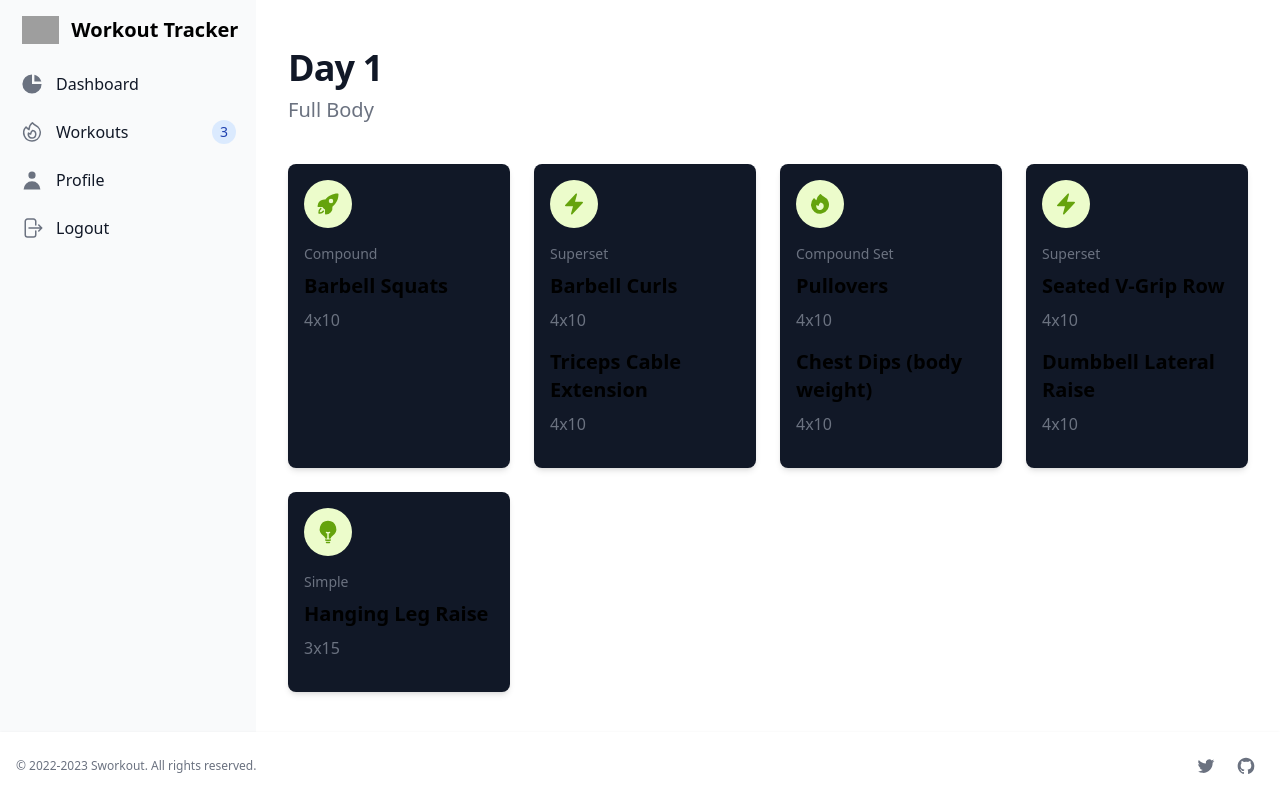
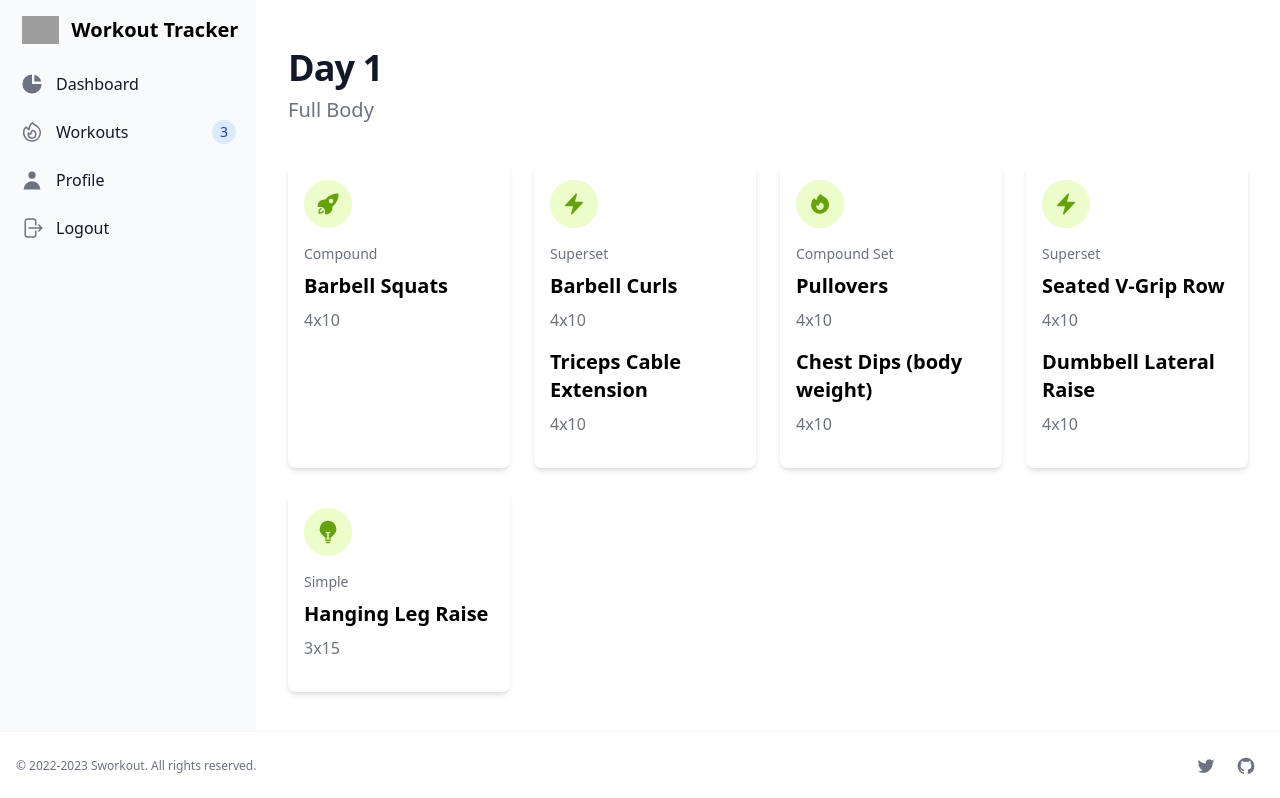
Before and after one commit to rannien/workout-nuxt, a Nuxt app: page /plan in a window 1280 px wide. Shown: the top 798 px of the page. Built offline with nearby package versions, Linux system fonts and the light colour scheme; grey boxes are pictures that could not be loaded.

Commit message:
fix: dark bg

```diff
--- a/pages/plan.vue
+++ b/pages/plan.vue
@@ -230,7 +230,7 @@ const days = [
       >
         <div
           v-for="set in day.training"
-          class="bg-gray-900 shadow-md p-4 rounded-lg"
+          class="dark:bg-gray-900 shadow-md p-4 rounded-lg"
         >
           <div
             class="flex justify-center items-center mb-4 w-10 h-10 rounded-full bg-lime-100 lg:h-12 lg:w-12 dark:bg-lime-900"
```
